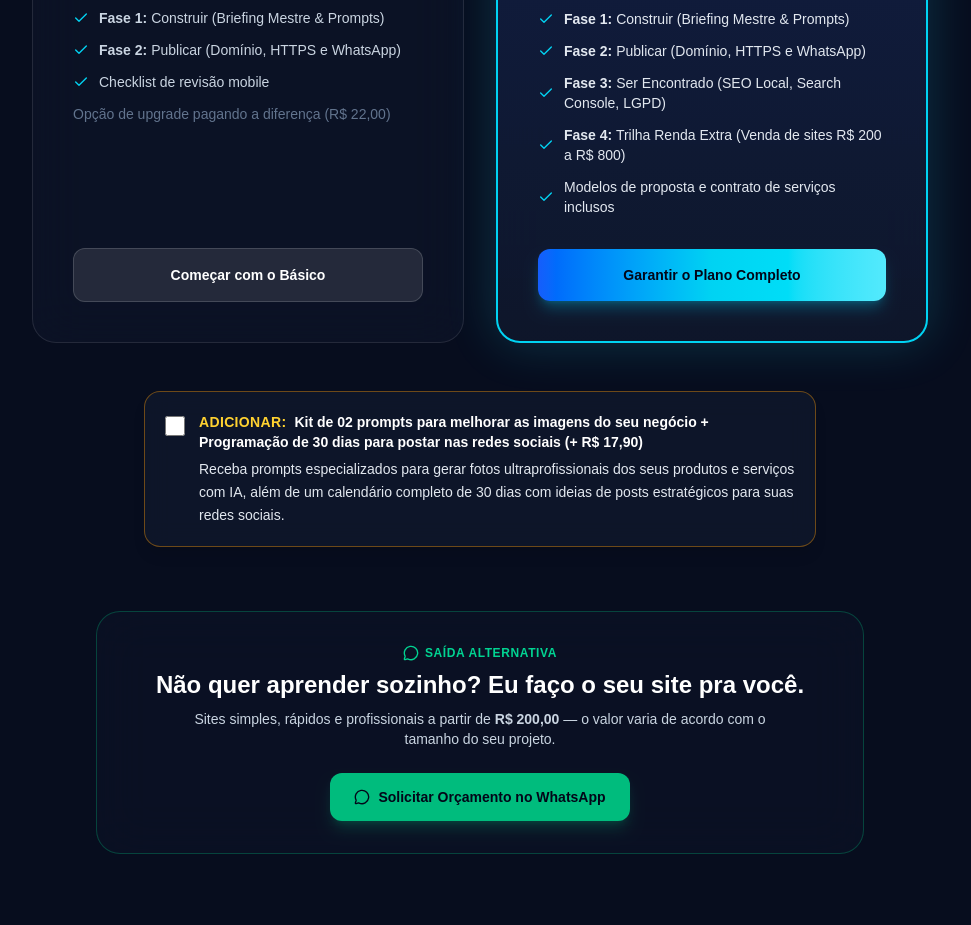
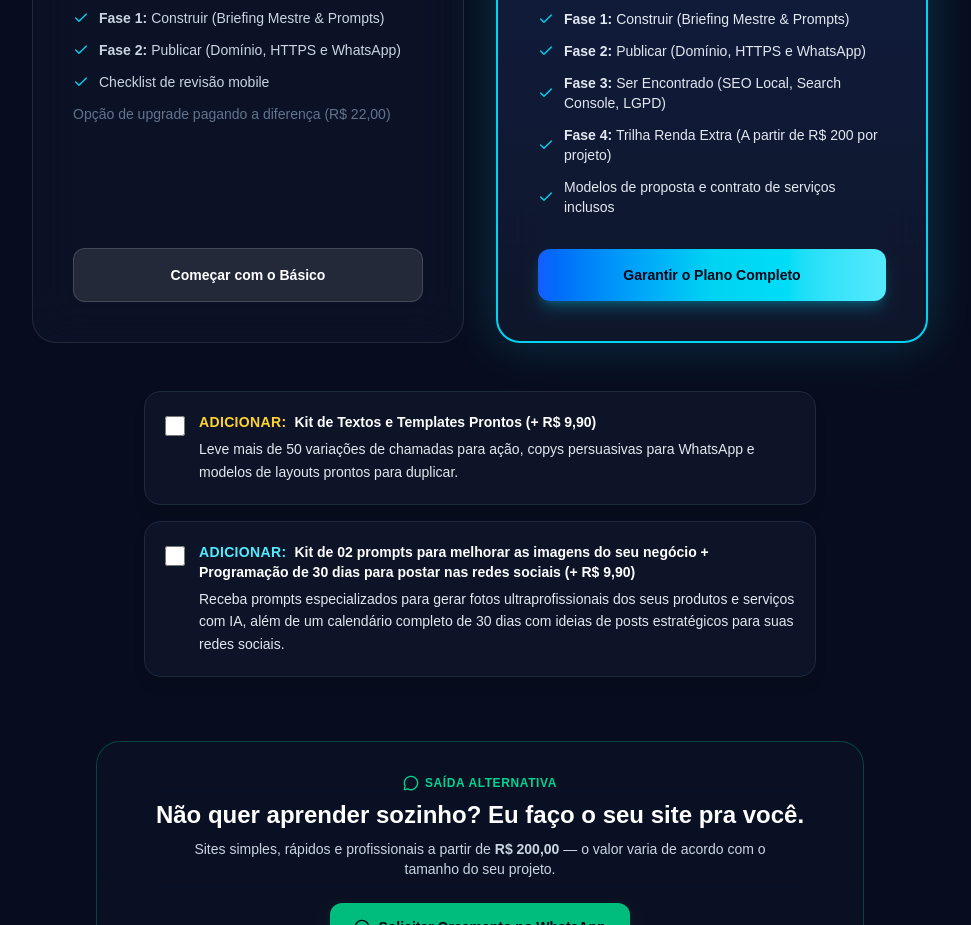
Before and after one commit to alessandrosc2/seu-site-unico, a Next.js app: page / in a window 1280 px wide. Shown: the part 6240-7165 px from the top of the page, without its empty margins (160-1131 px from the left). Built offline with nearby package versions, Linux system fonts and the light colour scheme.

Commit message:
feat: include both order bumps priced at R$ 9,90 each with dynamic checkout calculation

```diff
--- a/src/components/pricing/PricingSection.tsx
+++ b/src/components/pricing/PricingSection.tsx
@@ -6,7 +6,8 @@ import { cn } from "@/lib/utils";
 import { toast } from "sonner";
 
 export function PricingSection() {
-  const [includeBump, setIncludeBump] = useState(false);
+  const [includeBump1, setIncludeBump1] = useState(false);
+  const [includeBump2, setIncludeBump2] = useState(false);
   const [openFaq, setOpenFaq] = useState<number | null>(null);
   const [showExitModal, setShowExitModal] = useState(false);
   const [exitModalDismissed, setExitModalDismissed] = useState(false);
@@ -42,7 +43,10 @@ export function PricingSection() {
   ];
 
   const handleCheckout = (planName: string, basePrice: number) => {
-    const finalPrice = includeBump ? basePrice + 17.90 : basePrice;
+    let bumpTotal = 0;
+    if (includeBump1) bumpTotal += 9.90;
+    if (includeBump2) bumpTotal += 9.90;
+    const finalPrice = basePrice + bumpTotal;
     toast.success(`Redirecionando para checkout seguro do plano ${planName} (R$ ${finalPrice.toFixed(2).replace('.', ',')})`);
   };
 
@@ -143,7 +147,7 @@ export function PricingSection() {
                 </div>
                 <div className="flex items-center gap-2.5">
                   <Check className="w-4 h-4 text-cyan-400 shrink-0" />
-                  <span><strong>Fase 4:</strong> Trilha Renda Extra (Venda de sites R$ 200 a R$ 800)</span>
+                  <span><strong>Fase 4:</strong> Trilha Renda Extra (A partir de R$ 200 por projeto)</span>
                 </div>
                 <div className="flex items-center gap-2.5">
                   <Check className="w-4 h-4 text-cyan-400 shrink-0" />
@@ -161,23 +165,57 @@ export function PricingSection() {
           </div>
         </div>
 
-        {/* Order Bump Checkbox */}
-        <div className="max-w-2xl mx-auto p-5 rounded-2xl bg-slate-900/90 border border-amber-500/40 backdrop-blur-md mb-16 shadow-lg">
+        {/* Order Bumps Container (2 Bumps a R$ 9,90 cada) */}
+        <div className="max-w-2xl mx-auto space-y-4 mb-16">
+
+          {/* Order Bump 1: Textos e Templates */}
+          <div className={cn(
+            "p-5 rounded-2xl border backdrop-blur-md transition-all shadow-lg",
+            includeBump1
+              ? "bg-slate-900 border-amber-400/80 shadow-amber-950/40"
+              : "bg-slate-900/80 border-slate-800 hover:border-slate-700"
+          )}>
             <label className="flex items-start gap-3.5 cursor-pointer">
               <input
                 type="checkbox"
-              checked={includeBump}
-              onChange={(e) => setIncludeBump(e.target.checked)}
+                checked={includeBump1}
+                onChange={(e) => setIncludeBump1(e.target.checked)}
                 className="mt-1 w-5 h-5 rounded border-amber-500 text-amber-500 accent-amber-400 shrink-0 cursor-pointer"
               />
               <div className="text-xs sm:text-sm">
                 <span className="font-bold text-amber-300 uppercase tracking-wide mr-2">ADICIONAR:</span>
-              <span className="text-white font-bold">Kit de 02 prompts para melhorar as imagens do seu negócio + Programação de 30 dias para postar nas redes sociais (+ R$ 17,90)</span>
+                <span className="text-white font-bold">Kit de Textos e Templates Prontos (+ R$ 9,90)</span>
+                <p className="text-slate-200 mt-1.5 leading-relaxed font-normal">
+                  Leve mais de 50 variações de chamadas para ação, copys persuasivas para WhatsApp e modelos de layouts prontos para duplicar.
+                </p>
+              </div>
+            </label>
+          </div>
+
+          {/* Order Bump 2: Prompts de Imagens + 30 dias de Redes Sociais */}
+          <div className={cn(
+            "p-5 rounded-2xl border backdrop-blur-md transition-all shadow-lg",
+            includeBump2
+              ? "bg-slate-900 border-cyan-400/80 shadow-cyan-950/40"
+              : "bg-slate-900/80 border-slate-800 hover:border-slate-700"
+          )}>
+            <label className="flex items-start gap-3.5 cursor-pointer">
+              <input
+                type="checkbox"
+                checked={includeBump2}
+                onChange={(e) => setIncludeBump2(e.target.checked)}
+                className="mt-1 w-5 h-5 rounded border-cyan-500 text-cyan-500 accent-cyan-400 shrink-0 cursor-pointer"
+              />
+              <div className="text-xs sm:text-sm">
+                <span className="font-bold text-cyan-300 uppercase tracking-wide mr-2">ADICIONAR:</span>
+                <span className="text-white font-bold">Kit de 02 prompts para melhorar as imagens do seu negócio + Programação de 30 dias para postar nas redes sociais (+ R$ 9,90)</span>
                 <p className="text-slate-200 mt-1.5 leading-relaxed font-normal">
                   Receba prompts especializados para gerar fotos ultraprofissionais dos seus produtos e serviços com IA, além de um calendário completo de 30 dias com ideias de posts estratégicos para suas redes sociais.
                 </p>
               </div>
             </label>
+          </div>
+
         </div>
 
         {/* Alternative Route — Done For You (WhatsApp) */}
```
Lines whose indentation alone changed are shown as unchanged.
